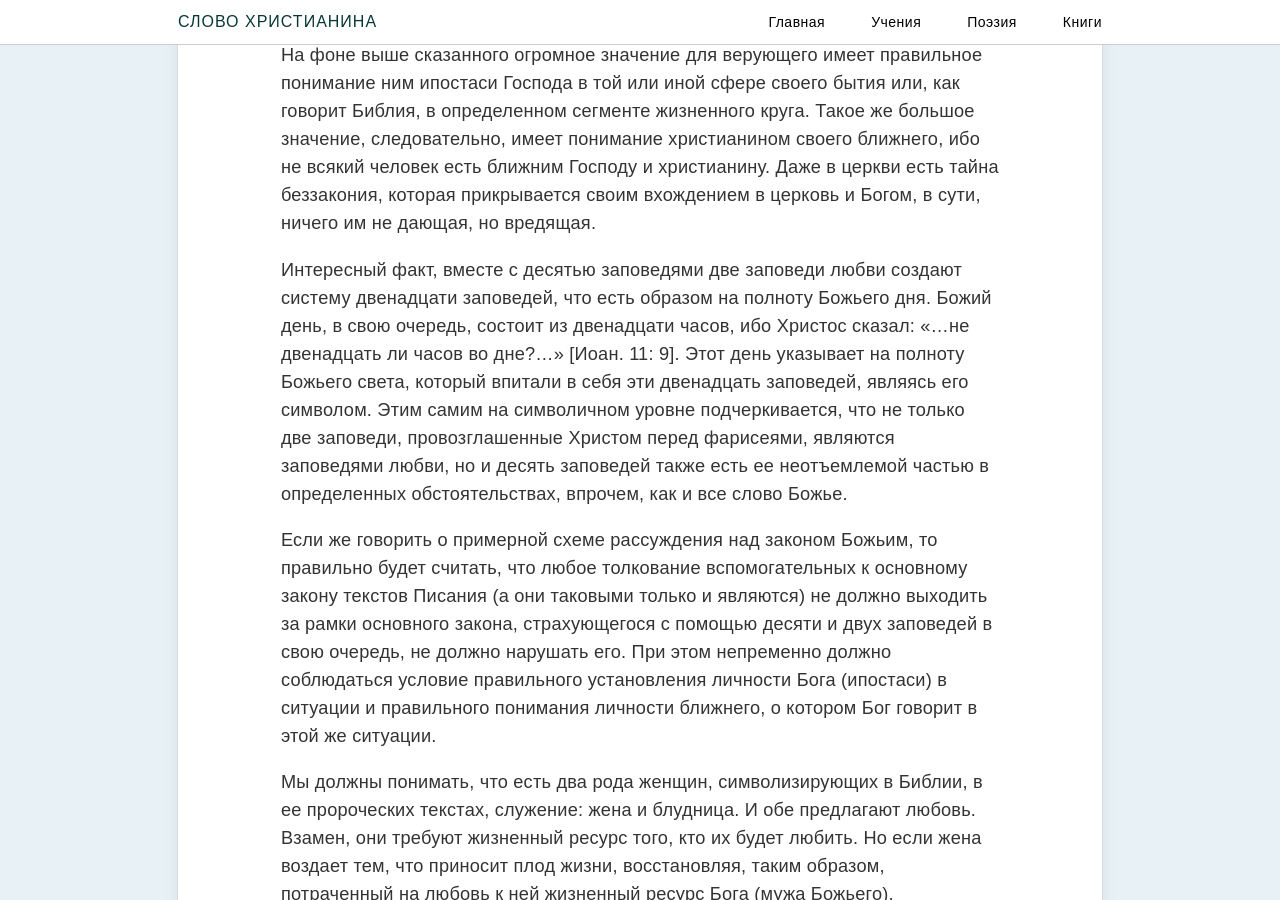
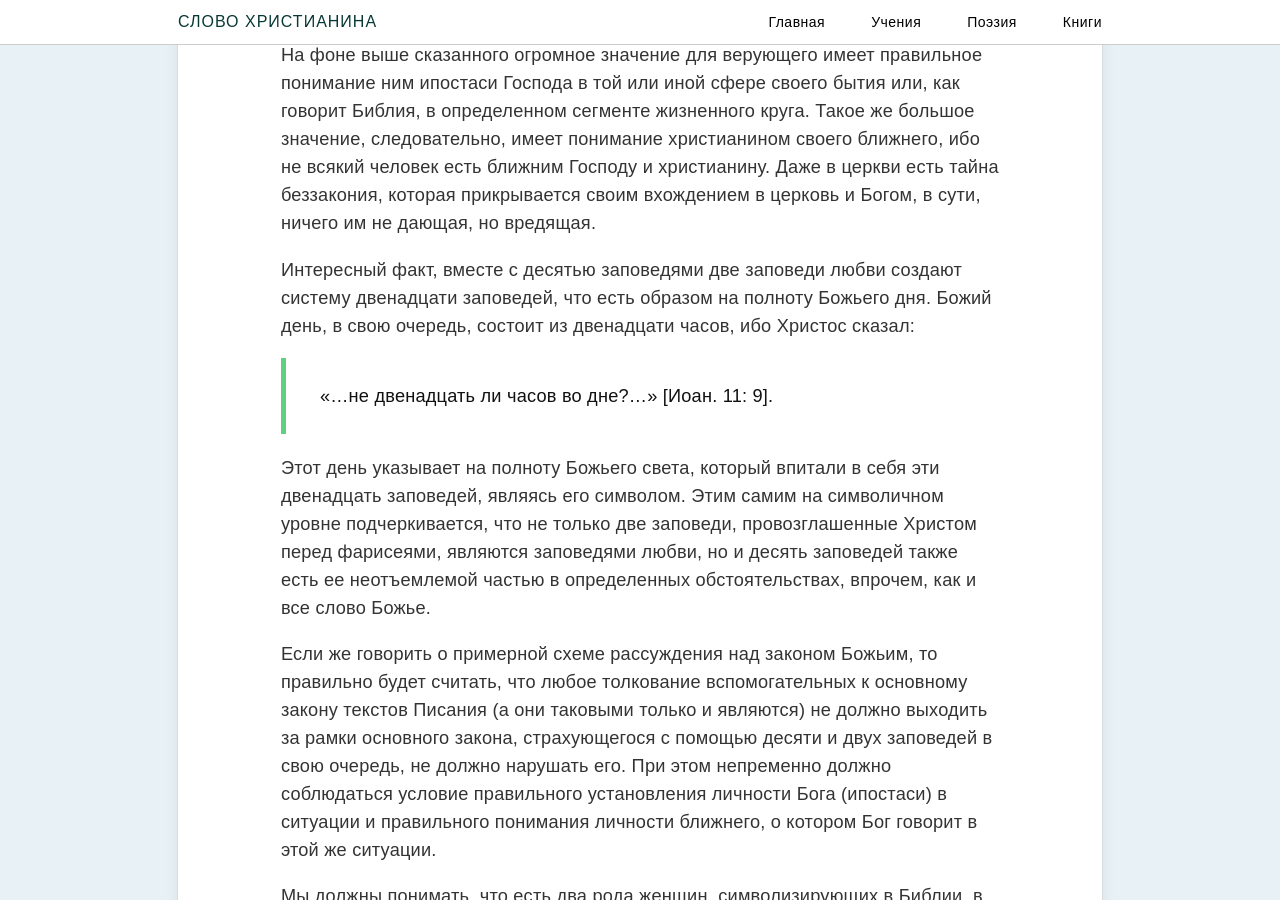
Before and after one commit to slovohrista/slovohrista.github.io, a Jekyll site: the page built from _posts/doctrine/2014-08-04-principy-pravilnogo-podhoda-k-zakonu-bozhemu.md, in a window 1280 px wide and 900 px high, scrolled down 2572 px. Built offline with Jekyll 4.4.1, drawn with Linux system fonts in a browser that asks for light colours; nearby versions of some CDN libraries; comment, search, counter and statistics services are not loaded.

```diff
--- a/_posts/doctrine/2014-08-04-principy-pravilnogo-podhoda-k-zakonu-bozhemu.md
+++ b/_posts/doctrine/2014-08-04-principy-pravilnogo-podhoda-k-zakonu-bozhemu.md
@@ -25,7 +25,11 @@ _Принципы правильного подхода к закону Божь
 
 На фоне выше сказанного огромное значение для верующего имеет правильное понимание ним ипостаси Господа в той или иной сфере своего бытия или, как говорит Библия, в определенном сегменте жизненного круга. Такое же большое значение, следовательно, имеет понимание христианином своего ближнего, ибо не всякий человек есть ближним Господу и христианину. Даже в церкви есть тайна беззакония, которая прикрывается своим вхождением в церковь и Богом, в сути, ничего им не дающая, но вредящая.
 
-Интересный факт, вместе с десятью заповедями две заповеди любви создают систему двенадцати заповедей, что есть образом на полноту Божьего дня. Божий день, в свою очередь, состоит из двенадцати часов, ибо Христос сказал: «…не двенадцать ли часов во дне?…» [Иоан. 11: 9]. Этот день указывает на полноту Божьего света, который впитали в себя эти двенадцать заповедей, являясь его символом. Этим самим на символичном уровне подчеркивается, что не только две заповеди, провозглашенные Христом перед фарисеями, являются заповедями любви, но и десять заповедей также есть ее неотъемлемой частью в определенных обстоятельствах, впрочем, как и все слово Божье.
+Интересный факт, вместе с десятью заповедями две заповеди любви создают систему двенадцати заповедей, что есть образом на полноту Божьего дня. Божий день, в свою очередь, состоит из двенадцати часов, ибо Христос сказал:
+
+> «…не двенадцать ли часов во дне?…» [Иоан. 11: 9].
+
+Этот день указывает на полноту Божьего света, который впитали в себя эти двенадцать заповедей, являясь его символом. Этим самим на символичном уровне подчеркивается, что не только две заповеди, провозглашенные Христом перед фарисеями, являются заповедями любви, но и десять заповедей также есть ее неотъемлемой частью в определенных обстоятельствах, впрочем, как и все слово Божье.
 
 Если же говорить о примерной схеме рассуждения над законом Божьим, то правильно будет считать, что любое толкование вспомогательных к основному закону текстов Писания (а они таковыми только и являются) не должно выходить за рамки основного закона, страхующегося с помощью десяти и двух заповедей в свою очередь, не должно нарушать его. При этом непременно должно соблюдаться условие правильного установления личности Бога (ипостаси) в ситуации и правильного понимания личности ближнего, о котором Бог говорит в этой же ситуации.
 
```
